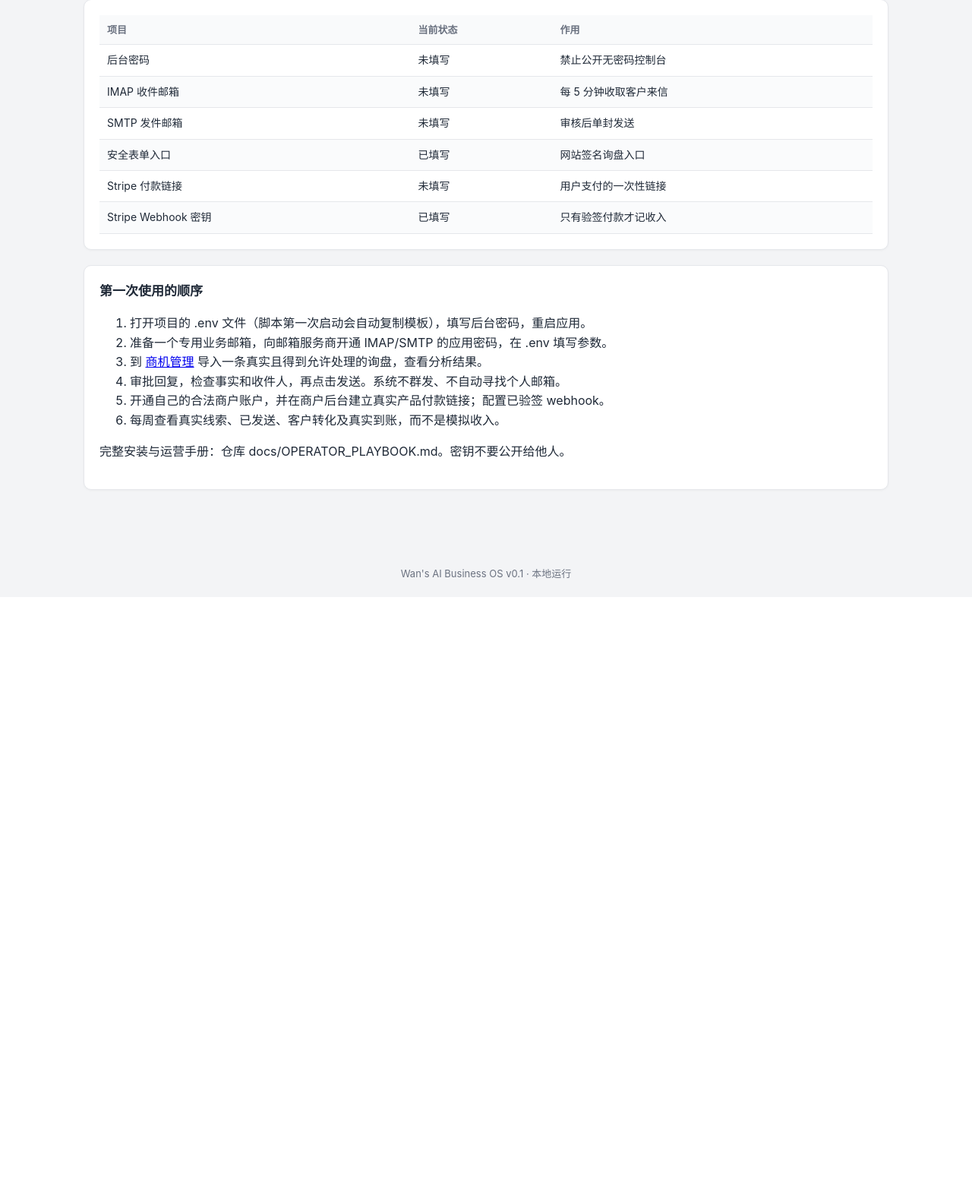
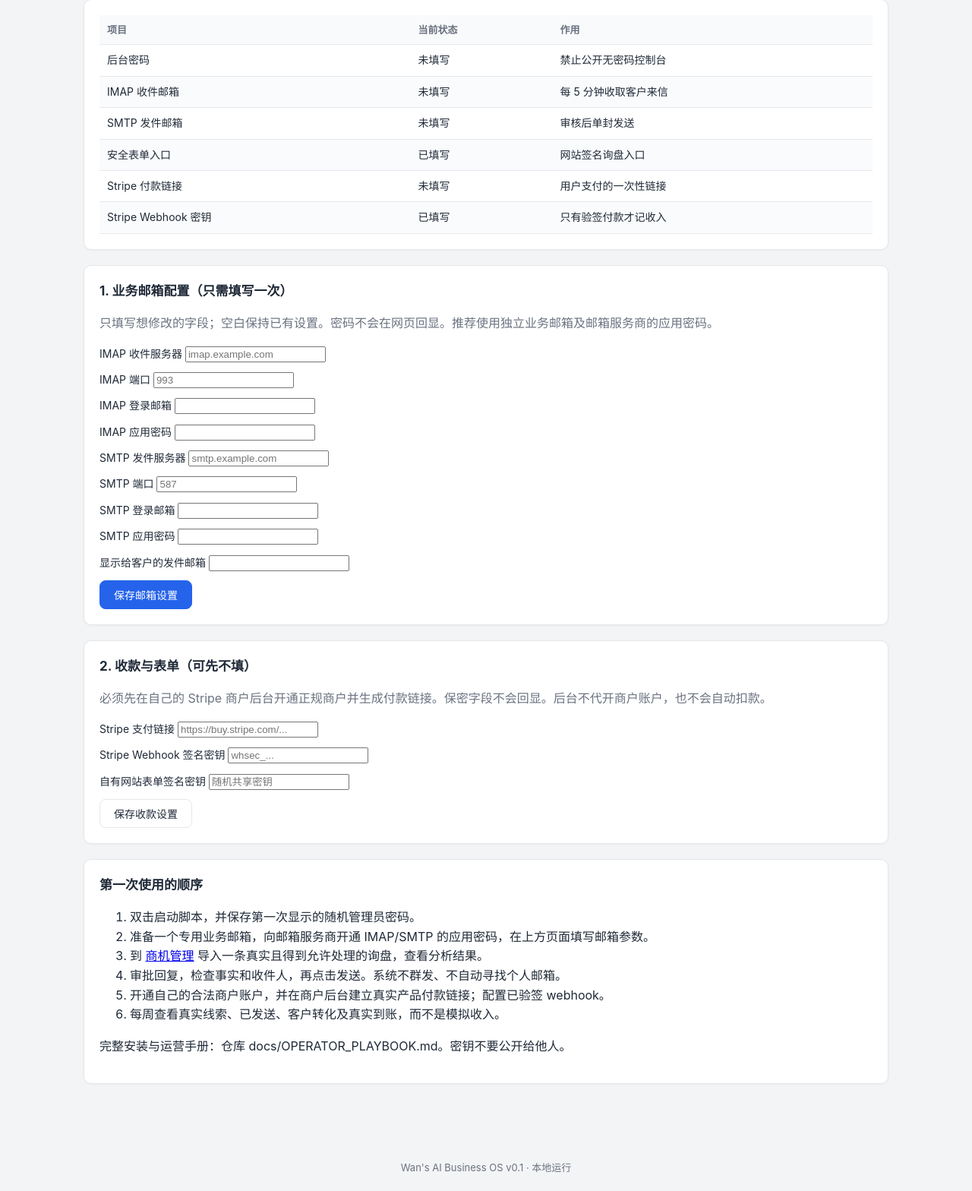
Before and after one commit to zimowan5-coder/Wan-AI, a FastAPI app: page /setup in a window 1280 px wide. Shown: the part 185-1753 px from the top of the page at 76% size. Before the commit the page ends 947 px from the top, so only its background shows below. Run offline with FastAPI, Linux system fonts and the light colour scheme; some libraries are stand-ins or nearby versions.

Commit message:
feat: add nontechnical in-app email and payment configuration wizard

```diff
--- a/app/main.py
+++ b/app/main.py
@@ -104,6 +104,39 @@ def create_app(db_path=None):
         except ValueError as exc:
             raise HTTPException(status_code=422, detail=str(exc))
         return RedirectResponse("/setup", status_code=303)
+
+    @app.post("/setup/email")
+    def setup_email(imap_host: str = Form(""), imap_port: str = Form(""),
+                    imap_user: str = Form(""), imap_password: str = Form(""),
+                    smtp_host: str = Form(""), smtp_port: str = Form(""),
+                    smtp_user: str = Form(""), smtp_password: str = Form(""),
+                    from_email: str = Form("")):
+        from .settings_ui import save_options
+        try:
+            save_options({
+                "WANAI_IMAP_HOST": imap_host, "WANAI_IMAP_PORT": imap_port,
+                "WANAI_IMAP_USER": imap_user, "WANAI_IMAP_PASSWORD": imap_password,
+                "WANAI_SMTP_HOST": smtp_host, "WANAI_SMTP_PORT": smtp_port,
+                "WANAI_SMTP_USER": smtp_user, "WANAI_SMTP_PASSWORD": smtp_password,
+                "WANAI_FROM_EMAIL": from_email,
+            }, BASE_DIR / ".env")
+        except ValueError as exc:
+            raise HTTPException(422, detail=str(exc))
+        return RedirectResponse("/setup?saved=1", status_code=303)
+
+    @app.post("/setup/payments")
+    def setup_payments(checkout_url: str = Form(""), stripe_webhook_secret: str = Form(""),
+                       intake_secret: str = Form("")):
+        from .settings_ui import save_options
+        try:
+            save_options({
+                "WANAI_CHECKOUT_URL": checkout_url,
+                "STRIPE_WEBHOOK_SECRET": stripe_webhook_secret,
+                "WANAI_INTAKE_SECRET": intake_secret,
+            }, BASE_DIR / ".env")
+        except ValueError as exc:
+            raise HTTPException(422, detail=str(exc))
+        return RedirectResponse("/setup?saved=1", status_code=303)
 
     @app.get("/leads", response_class=HTMLResponse)
     def leads_page(request: Request):
--- a/web/templates/setup.html
+++ b/web/templates/setup.html
@@ -32,9 +32,39 @@
 <tr><td>Stripe 付款链接</td><td>{{ "已填写" if readiness.payment_link else "未填写" }}</td><td>用户支付的一次性链接</td></tr>
 <tr><td>Stripe Webhook 密钥</td><td>{{ "已填写" if readiness.payment_webhook else "未填写" }}</td><td>只有验签付款才记收入</td></tr>
 </tbody></table></div>
+
+{% if request.query_params.get("saved") %}
+<div class="card"><p><strong>设置已保存。</strong>下方“已填写”仅代表配置存在，请使用真实授权邮箱发一封测试邮件检查是否连接成功。</p></div>
+{% endif %}
+<div class="card">
+<h2>1. 业务邮箱配置（只需填写一次）</h2>
+<p class="muted">只填写想修改的字段；空白保持已有设置。密码不会在网页回显。推荐使用独立业务邮箱及邮箱服务商的应用密码。</p>
+<form method="post" action="/setup/email">
+<label>IMAP 收件服务器 <input name="imap_host" autocomplete="off" placeholder="imap.example.com"></label>
+<label>IMAP 端口 <input name="imap_port" inputmode="numeric" placeholder="993"></label>
+<label>IMAP 登录邮箱 <input name="imap_user" type="email" autocomplete="off"></label>
+<label>IMAP 应用密码 <input name="imap_password" type="password" autocomplete="new-password"></label>
+<label>SMTP 发件服务器 <input name="smtp_host" placeholder="smtp.example.com"></label>
+<label>SMTP 端口 <input name="smtp_port" inputmode="numeric" placeholder="587"></label>
+<label>SMTP 登录邮箱 <input name="smtp_user" type="email" autocomplete="off"></label>
+<label>SMTP 应用密码 <input name="smtp_password" type="password" autocomplete="new-password"></label>
+<label>显示给客户的发件邮箱 <input name="from_email" type="email" autocomplete="off"></label>
+<button type="submit" class="btn btn-primary">保存邮箱设置</button>
+</form>
+</div>
+<div class="card">
+<h2>2. 收款与表单（可先不填）</h2>
+<p class="muted">必须先在自己的 Stripe 商户后台开通正规商户并生成付款链接。保密字段不会回显。后台不代开商户账户，也不会自动扣款。</p>
+<form method="post" action="/setup/payments">
+<label>Stripe 支付链接 <input name="checkout_url" type="url" placeholder="https://buy.stripe.com/..."></label>
+<label>Stripe Webhook 签名密钥 <input name="stripe_webhook_secret" type="password" autocomplete="new-password" placeholder="whsec_..."></label>
+<label>自有网站表单签名密钥 <input name="intake_secret" type="password" autocomplete="new-password" placeholder="随机共享密钥"></label>
+<button type="submit" class="btn">保存收款设置</button>
+</form>
+</div>
 <div class="card"><h2>第一次使用的顺序</h2><ol>
-<li>打开项目的 .env 文件（脚本第一次启动会自动复制模板），填写后台密码，重启应用。</li>
-<li>准备一个专用业务邮箱，向邮箱服务商开通 IMAP/SMTP 的应用密码，在 .env 填写参数。</li>
+<li>双击启动脚本，并保存第一次显示的随机管理员密码。</li>
+<li>准备一个专用业务邮箱，向邮箱服务商开通 IMAP/SMTP 的应用密码，在上方页面填写邮箱参数。</li>
 <li>到 <a href="/leads">商机管理</a> 导入一条真实且得到允许处理的询盘，查看分析结果。</li>
 <li>审批回复，检查事实和收件人，再点击发送。系统不群发、不自动寻找个人邮箱。</li>
 <li>开通自己的合法商户账户，并在商户后台建立真实产品付款链接；配置已验签 webhook。</li>
```
Also changed, not shown: app/settings_ui.py (added, +64 -0 lines), README.md.
